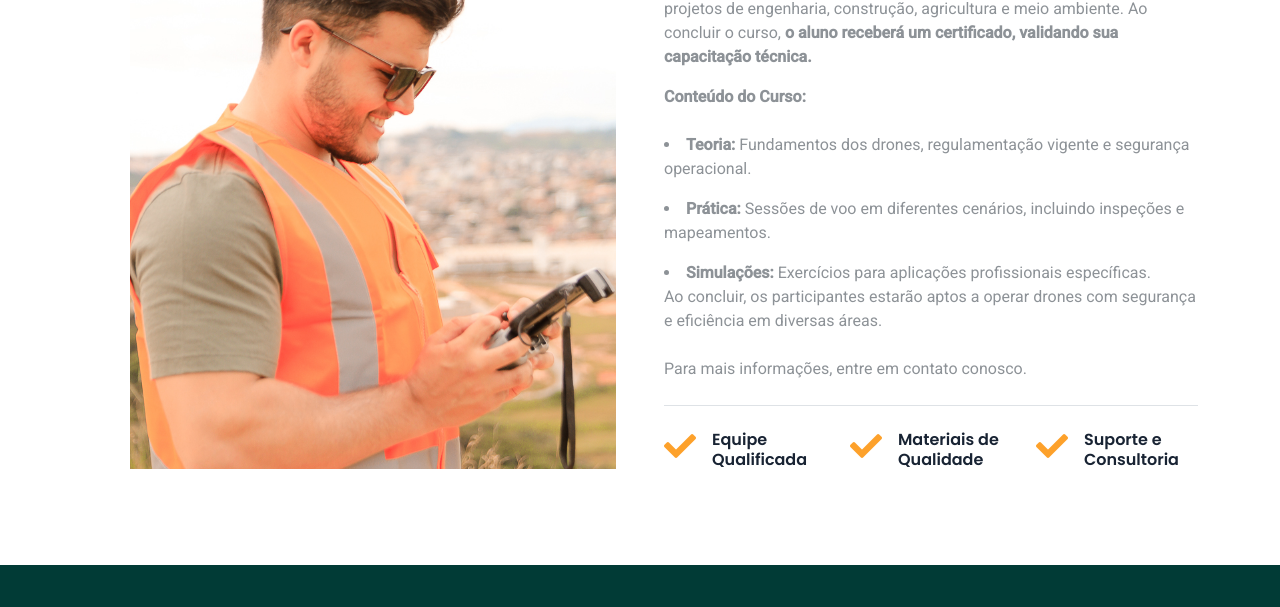
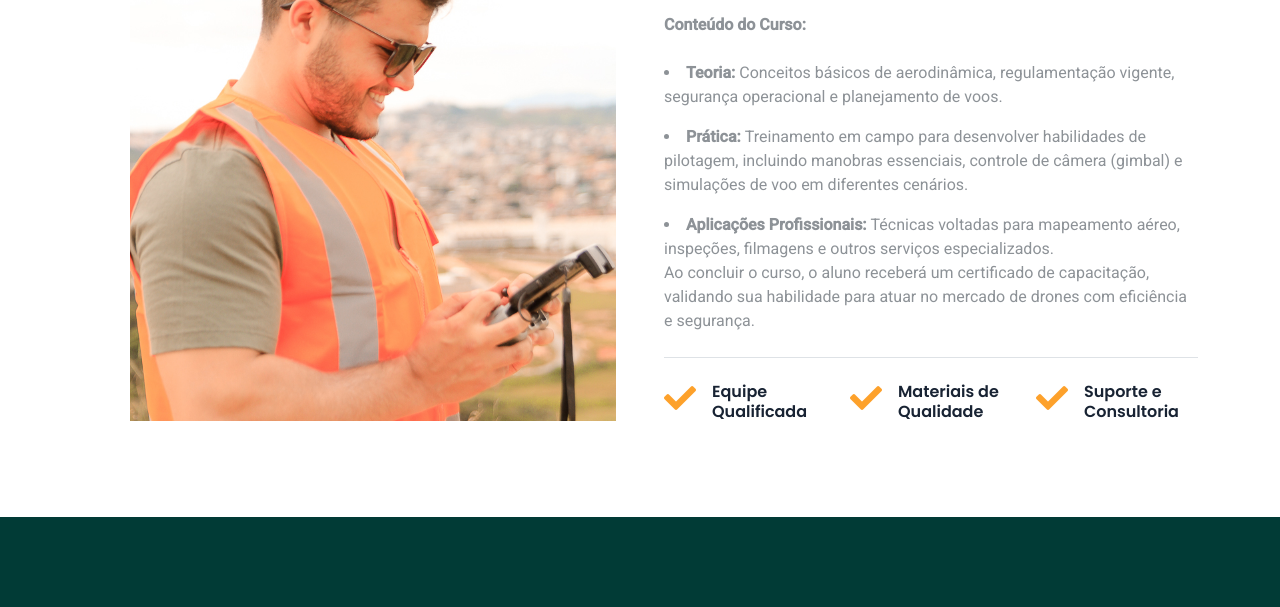
Before and after one commit to kimberlysoulef/graphen-engenharia1, a plain HTML site: page treinamento-de-pilotagem.html in a window 1280 px wide. Shown: the part 856-1463 px from the top of the page. Drawn offline with nearby package versions, Linux system fonts and the light colour scheme.

Commit message:
mensagem t

```diff
--- a/treinamento-de-pilotagem.html
+++ b/treinamento-de-pilotagem.html
@@ -136,13 +136,12 @@
                             <h6 class="text-body text-uppercase mb-2">Serviços Grapen</h6>
                             <h1 class="display-6 mb-0">Treinamento de Pilotagem de Drones</h1>
                         </div>
-                        <p>A <b>Graphen</b> oferece serviços especializados em mapeamento aéreo e topografia, utilizando drones equipados com <b>câmeras e sensores de alta resolução para capturar imagens detalhadas do terreno.</b> Essas imagens são processadas para gerar ortofotos, modelos digitais de terreno (MDT) e nuvens de pontos tridimensionais, fornecendo dados precisos para projetos de engenharia, construção, agricultura e meio ambiente. Ao concluir o curso, <b>o aluno receberá um certificado, validando sua capacitação técnica.</b></p>
+                        <p>A <b>Graphen</b> oferece um curso completo de pilotagem de drones, capacitando os alunos para operar equipamentos de forma segura e profissional. O curso combina teoria e prática, abordando desde os fundamentos da tecnologia dos drones até técnicas avançadas de pilotagem e aplicação em diferentes setores.</b></p>
                         <p class="mb-4"><b>Conteúdo do Curso:</b> <br>
-                            <li><b>Teoria: </b>Fundamentos dos drones, regulamentação vigente e segurança operacional.</p>
-                                <li><b>Prática: </b>Sessões de voo em diferentes cenários, incluindo inspeções e mapeamentos.</p>
-                                    <li><b>Simulações: </b>Exercícios para aplicações profissionais específicas.<br>
-                                        Ao concluir, os participantes estarão aptos a operar drones com segurança e eficiência em diversas áreas.<br><br>
-                                        Para mais informações, entre em contato conosco.</p>
+                            <li><b>Teoria: </b>Conceitos básicos de aerodinâmica, regulamentação vigente, segurança operacional e planejamento de voos.</p>
+                                <li><b>Prática: </b>Treinamento em campo para desenvolver habilidades de pilotagem, incluindo manobras essenciais, controle de câmera (gimbal) e simulações de voo em diferentes cenários.</p>
+                                    <li><b>Aplicações Profissionais: </b>Técnicas voltadas para mapeamento aéreo, inspeções, filmagens e outros serviços especializados.<br>
+                                        Ao concluir o curso, o aluno receberá um certificado de capacitação, validando sua habilidade para atuar no mercado de drones com eficiência e segurança.</p>
                         <div class="border-top mt-4 pt-4">
                             <div class="row g-4">
                                 <div class="col-sm-4 d-flex wow fadeIn" data-wow-delay="0.1s">
```
